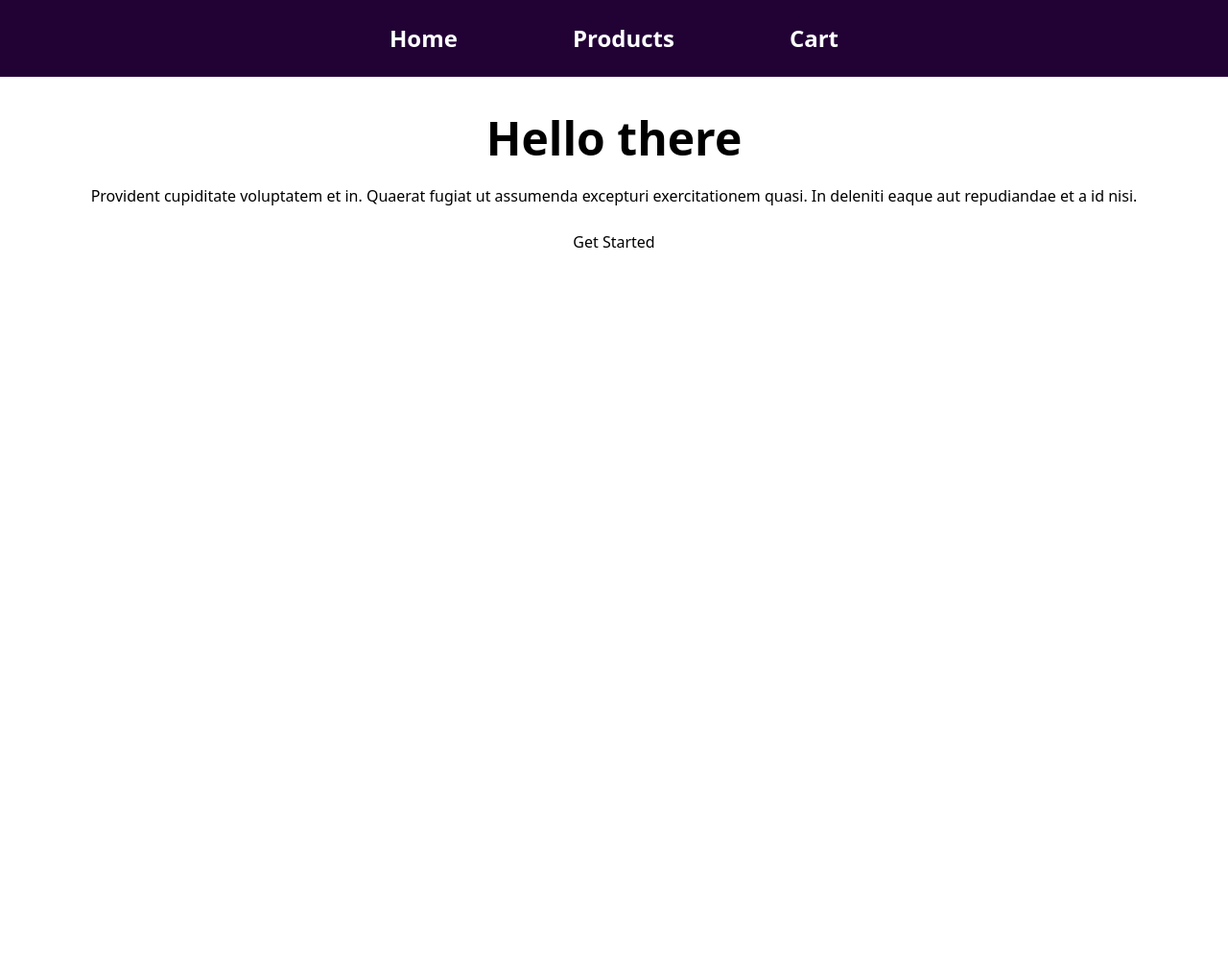
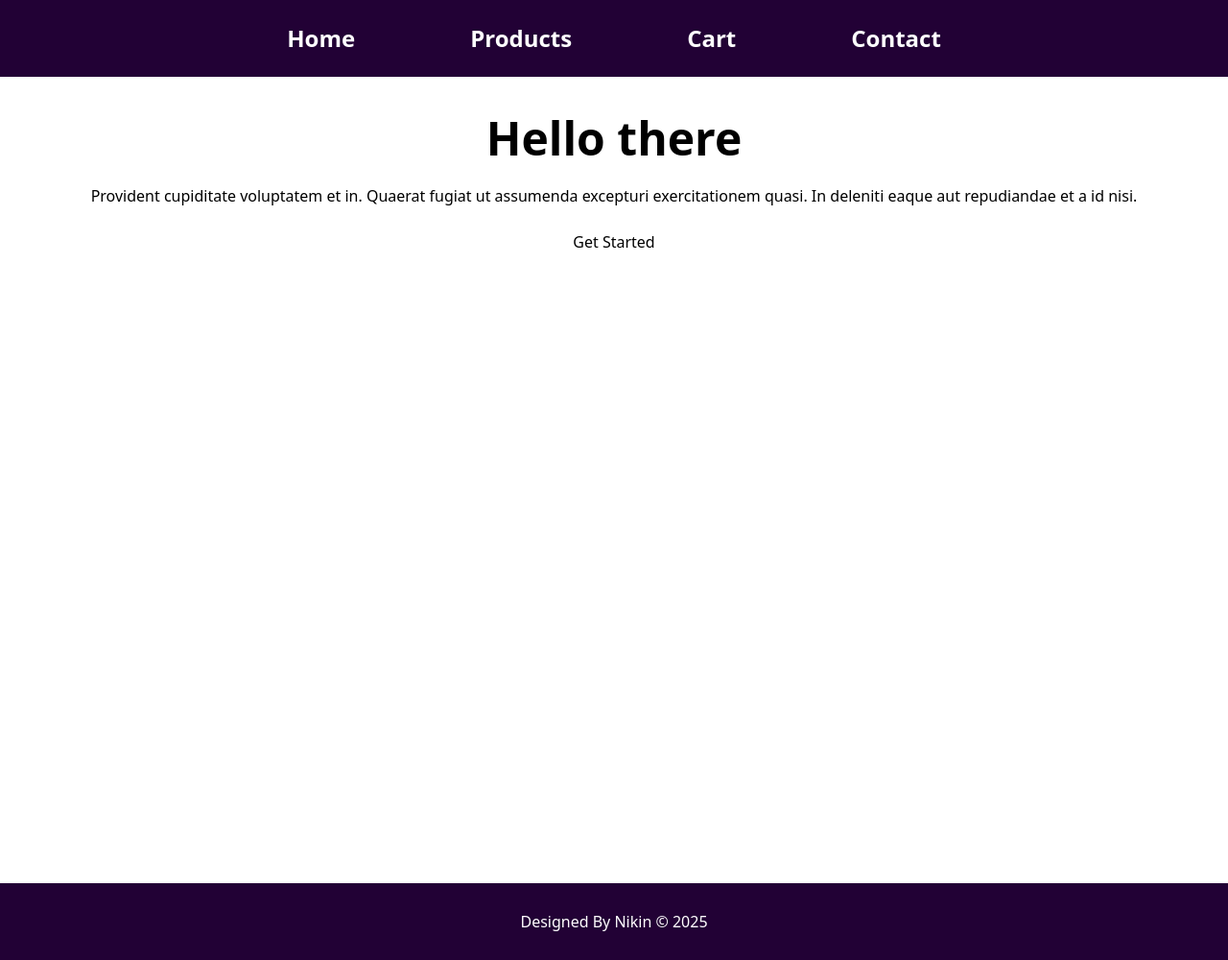
Before and after one commit to nikinmaheshkumar/Intern, a React (Vite) app in the folder Day-9/: page / in a window 1280 px wide. Shown: the whole page at 96% size. Before the commit the page ends 920 px from the top, so only its background shows below. Built offline with nearby package versions, Linux system fonts and the light colour scheme.

Commit message:
Day-10 Init

```diff
--- a/Day-9/src/App.jsx
+++ b/Day-9/src/App.jsx
@@ -6,13 +6,15 @@ import ProductDetails from './pages/ProductDetails';
 import Cart from './pages/Cart';
 import NotFound from './pages/NotFound';
 import { useState } from 'react';
+import Contact from './pages/Contact';
+import Layout from './components/Layout';
 
 function App() {
 
-  const [cart,setCart] = useState([]);
+  const [cart, setCart] = useState([]);
 
   const addToCart = (product) => {
-    setCart((prevCart) => [...prevCart,product]);
+    setCart((prevCart) => [...prevCart, product]);
   };
 
   const removeFromCart = (id) => {
@@ -20,13 +22,16 @@ function App() {
   }
   return (
     <>
-      <Routes>
-                <Route path='/' element={<Home />} />
-                <Route path='/products' element={<Products />} />
-                <Route path='/product/:id' element={<ProductDetails addToCart={addToCart}/>} />
-                <Route path='/cart' element={<Cart cart={cart} removeFromCart={removeFromCart}/>} />
-                <Route path='*' element={<NotFound />} />
-            </Routes>
+      <Layout>
+        <Routes>
+          <Route path='/' element={<Home />} />
+          <Route path='/products' element={<Products />} />
+          <Route path='/product/:id' element={<ProductDetails addToCart={addToCart} />} />
+          <Route path='/cart' element={<Cart cart={cart} removeFromCart={removeFromCart} />} />
+          <Route path='/contact' element={<Contact />} />
+          <Route path='*' element={<NotFound />} />
+        </Routes>
+      </Layout>
     </>
   )
 }
--- /dev/null
+++ b/Day-9/src/components/Footer.jsx
@@ -0,0 +1,11 @@
+import "../styles/index.css"
+
+function Footer() {
+    return (
+        <footer className="bg-[#220135] text-white p-4 flex justify-center items-center h-20">
+            <p>Designed By Nikin &copy; {new Date().getFullYear()}</p>
+        </footer>
+    );
+}
+
+export default Footer;
--- /dev/null
+++ b/Day-9/src/components/Layout.jsx
@@ -0,0 +1,20 @@
+import Footer from './Footer';
+import Navbar from './Navbar';
+
+
+function Layout({ children }) {
+  return (
+    <div className="min-h-screen min-w-screen flex flex-col justify-center">
+      <Navbar />
+
+      <main className="flex-grow">
+        {children}
+      </main>
+
+      <Footer />
+    </div>
+  );
+}
+
+
+export default Layout;
--- a/Day-9/src/components/Navbar.jsx
+++ b/Day-9/src/components/Navbar.jsx
@@ -10,6 +10,7 @@ function Navbar() {
             <button onClick={() => navigate('/')} className='hover:underline font-semibold'>Home</button>
             <button onClick={() => navigate('/products')} className='hover:underline font-semibold'>Products</button>
             <button onClick={() => navigate('/cart')} className='hover:underline font-semibold'>Cart</button>
+            <button onClick={() => navigate('/contact')} className='hover:underline font-semibold'>Contact</button>
         </nav>
     );
 }
--- a/Day-9/src/components/ProductCard.jsx
+++ b/Day-9/src/components/ProductCard.jsx
@@ -5,23 +5,25 @@ function ProductCard({ product }) {
 
     const navigate = useNavigate();
   return (
-    <div className="bg-[#32004f] text-white rounded-xl p-4 w-full max-w-xs flex flex-col transition duration-300 hover:scale-105 hover:shadow-lg">
-      <div className="flex flex-col items-center px-2">
-        <h2 className="text-lg text-white text-center font-bold">{product.title}</h2>
-      </div>
-      <div className="mt-4 overflow-hidden rounded-xl">
+   <div className="bg-[#32004f] text-white rounded-xl p-4 w-full max-w-xs flex flex-col transition duration-300 hover:scale-105 hover:shadow-lg mb-10">
+      <div className="mt-2 overflow-hidden rounded-xl bg-white p-2">
         <img
           src={product.image}
           alt={product.title}
-          className="w-full object-contain h-[200px] rounded-2xl bg-white"
+          className="w-full object-contain h-[200px] rounded-xl"
         />
       </div>
-      <p className="text-md font-semibold mt-3 text-black text-center">${product.price}</p>
-      <div className="mt-auto pt-4 flex justify-center space-x-3">
-        <button className="px-4 py-2 bg-[#190028] text-white rounded-lg text-sm font-medium " onClick={() => navigate(`/product/${product.id}`)}>
-          ℹ️  More Details
+      <div className="mt-4 text-center">
+        <h2 className="text-lg font-bold">{product.title}</h2>
+      </div>
+      <p className="text-md font-semibold mt-2 text-white text-center">${product.price}</p>
+      <div className="mt-auto pt-4 flex flex-col sm:flex-row sm:justify-center sm:space-x-3 space-y-2 sm:space-y-0">
+        <button
+          className="px-4 py-2 bg-[#190028] text-white rounded-lg text-sm font-medium"
+          onClick={() => navigate(`/product/${product.id}`)}
+        >
+          ℹ️ More Details
         </button>
-
       </div>
     </div>
   );
--- a/Day-9/src/pages/Cart.jsx
+++ b/Day-9/src/pages/Cart.jsx
@@ -1,9 +1,6 @@
-import Navbar from "../components/Navbar";
-
 function Cart({ cart, removeFromCart }) {
   return (
     <>
-      <Navbar />
       <h1 className="text-2xl p-4 text-center">Your Cart 🛒</h1>
       {console.log("Cart contents:", cart)}
       {cart.length === 0 ? (
--- /dev/null
+++ b/Day-9/src/pages/Contact.jsx
@@ -0,0 +1,12 @@
+import "../styles/index.css"
+
+function Contact() {
+
+    return (
+        <>
+            <h1> Contact Me</h1>
+        </>
+    );
+}
+
+export default Contact;
--- a/Day-9/src/pages/Home.jsx
+++ b/Day-9/src/pages/Home.jsx
@@ -1,10 +1,8 @@
-import Navbar from '../components/Navbar'
 import '../styles/index.css'
 
 function Home() {
     return (
         <>
-        <Navbar />
             <div className="mt-10 hero bg-base-200 min-h-screen">
                 <div className="hero-content text-center">
                     <div className="max-w-screen">
--- a/Day-9/src/pages/NotFound.jsx
+++ b/Day-9/src/pages/NotFound.jsx
@@ -1,6 +1,4 @@
-import Navbar from '../components/Navbar'
-
 function NotFound() {
-  return (<><Navbar /><h1 className="text-2xl p-4">404 - Page Not Found</h1></>);
+  return (<><h1 className="text-2xl p-4">404 - Page Not Found</h1></>);
 }
 export default NotFound;
--- a/Day-9/src/pages/Products.jsx
+++ b/Day-9/src/pages/Products.jsx
@@ -1,4 +1,3 @@
-import Navbar from '../components/Navbar'
 import { useState, useEffect } from 'react';
 import axios from 'axios'
 import Loading from '../components/Loading';
@@ -23,7 +22,6 @@ function Products() {
 
   return (
     <>
-      <Navbar />
       <div className="p-4">
       <h1 className="text-3xl mb-4 text-center font-semibold">All Products</h1>
       {loading ? (
```
